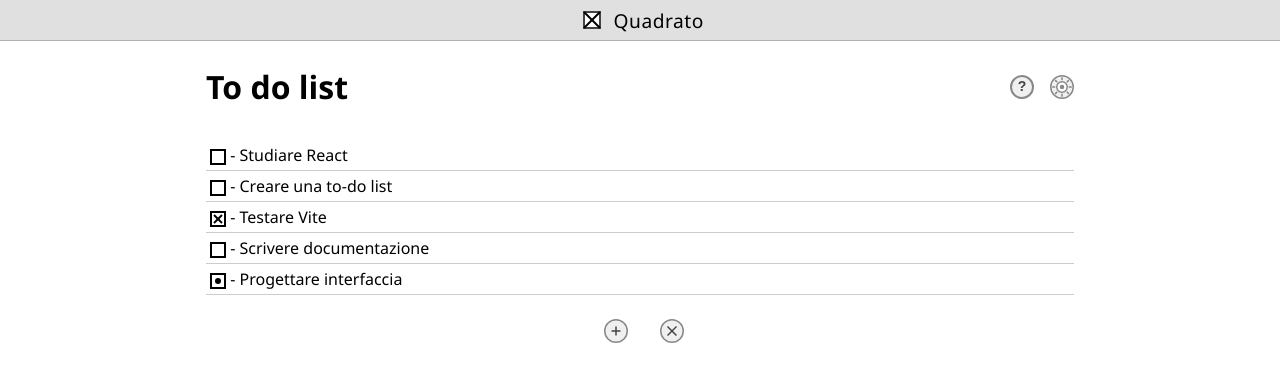
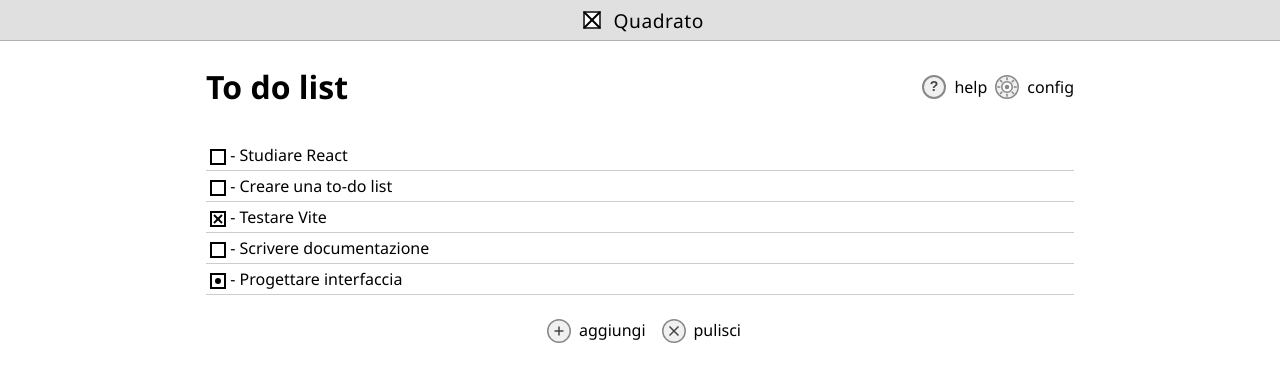
Before and after one commit to sensorario/quadrato, a React (Vite) app: page / in a window 1280 px wide. Shown: the top 382 px of the page. Built offline with nearby package versions, Linux system fonts and the light colour scheme.

Commit message:
feat(buttons): add text

```diff
--- a/src/App.css
+++ b/src/App.css
@@ -12,7 +12,7 @@
 .header-icons {
     display: flex;
     align-items: center;
-    gap: 1rem;
+    gap: 8px;
     height: 2.5rem;
 }
 .header-icons > span {
--- a/src/App.jsx
+++ b/src/App.jsx
@@ -81,7 +81,6 @@ function App() {
 
   return (
     <div className="foo">
-
       <div className="top-bar">
         <LogoIcon />
         <a href="https://github.com/sensorario/quadrato" target="_blank" rel="noopener">
@@ -92,7 +91,7 @@ function App() {
         <Header setShowHelp={setShowHelp} />
         <TaskList tasks={tasks} onTaskClick={handleClick} />
         {/* Plus icon in basso al centro dopo tutti i task */}
-        <div style={{ width: '100%', display: 'flex', justifyContent: 'center', gap: '1.5rem', margin: '24px 0' }}>
+        <div style={{ width: '100%', display: 'flex', justifyContent: 'center', gap: '8px', margin: '24px 0' }}>
           <button
             className="plus-icon"
             aria-label="Aggiungi nuovo task"
@@ -106,6 +105,7 @@ function App() {
               <line x1="10" y1="16" x2="22" y2="16" stroke="#444" strokeWidth="2" />
             </svg>
           </button>
+          aggiungi
           <button
             className="clean-icon"
             aria-label="Pulisci task"
@@ -119,6 +119,7 @@ function App() {
               <line x1="22" y1="10" x2="10" y2="22" stroke="#444" strokeWidth="2" />
             </svg>
           </button>
+          pulisci
         </div>
         {showHelp && <HelpModal setShowHelp={setShowHelp} />}
         {showPopup && <NewTaskModal
--- a/src/components/Header.tsx
+++ b/src/components/Header.tsx
@@ -11,15 +11,17 @@ export const Header = ({ setShowHelp }) => {
             <div className="header-bar">
                 <h1 className="header-title">To do list</h1>
                 <div className="header-icons">
-                    <span
-                        className="help-icon"
-                        title="Shortcut info"
-                        onClick={() => setShowHelp(true)}
-                    >
+                    <span className="help-icon" title="Shortcut info" onClick={() => setShowHelp(true)}>
                         <HelpIcon />
+                    </span>
+                    <span onClick={() => setShowHelp(true)} style={{ cursor: "pointer" }}>
+                        help
                     </span>
                     <span onClick={() => setShowConfig(true)} style={{ cursor: "pointer" }}>
                         <GearIcon />
+                    </span>
+                    <span onClick={() => setShowConfig(true)} style={{ cursor: "pointer" }}>
+                        config
                     </span>
                 </div>
             </div>
```
